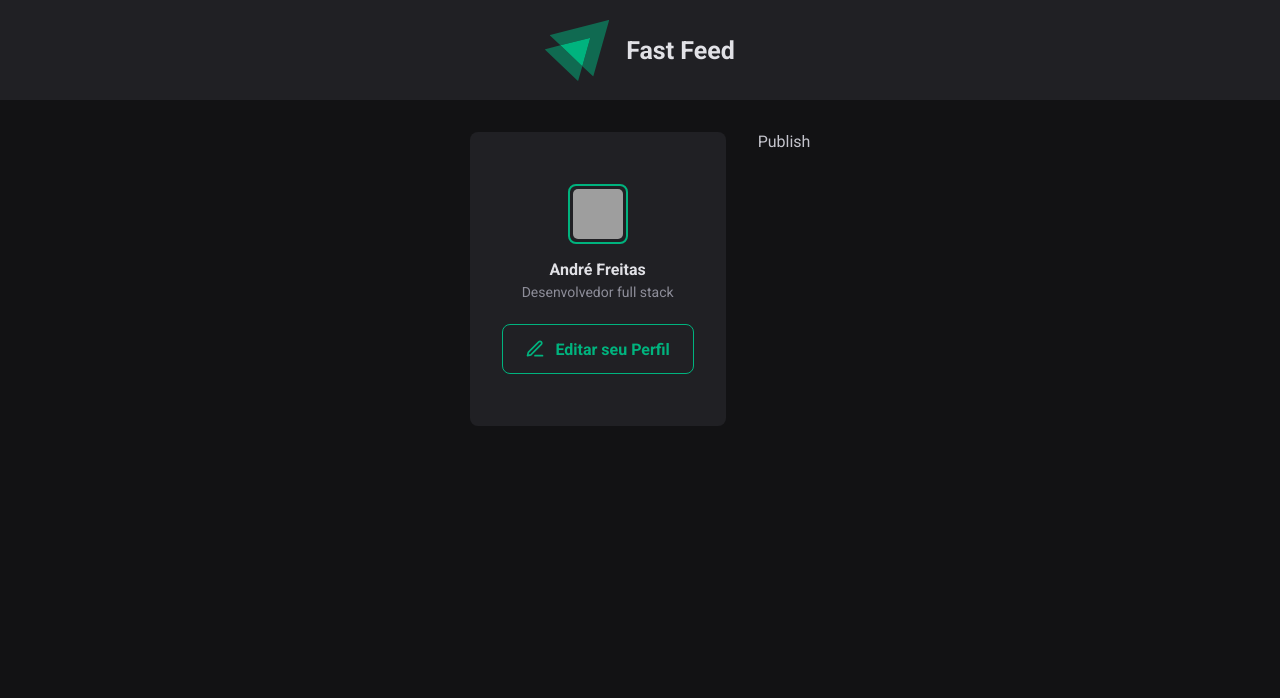
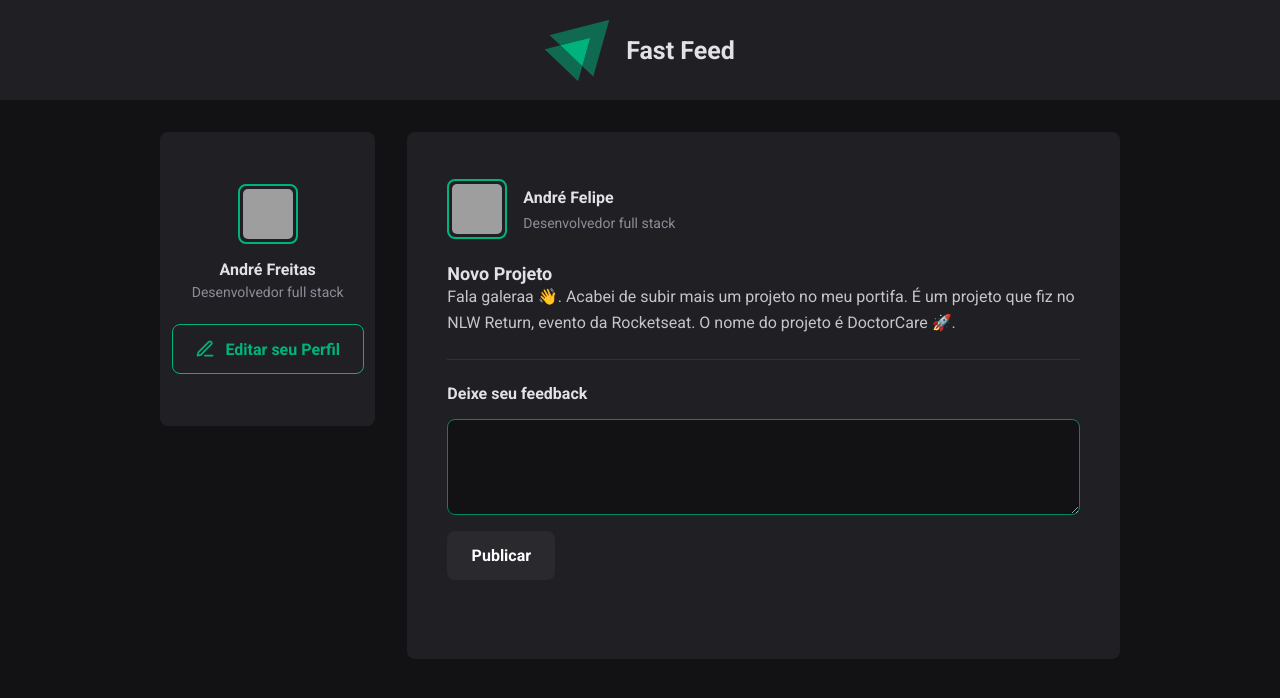
Before and after one commit to AndreFelipe97/fast-post-blog-pos, a Gatsby site: page / in a window 1280 px wide. Built offline with nearby package versions, Linux system fonts and the light colour scheme; Gatsby itself is replaced by a stand-in of ours; grey boxes are pictures that could not be loaded.

Commit message:
feat: create publish card

```diff
--- /dev/null
+++ b/src/components/cards/publish/index.tsx
@@ -0,0 +1,37 @@
+import React, { useState } from 'react';
+import { Avatar } from '../../Avatar';
+import { Container, FeedbackContent, ProfileContainer, ProfileContent, PublishContent } from './styles';
+
+export function Publish() {
+  const [data, setData] = useState<string>('');
+
+  return (
+    <Container>
+      <div>
+        <ProfileContainer>
+          <Avatar imageUrl="https://avatars.githubusercontent.com/u/38105957?v=4" />
+          <ProfileContent>
+            <span>André Felipe</span>
+            <p>Desenvolvedor full stack</p>
+          </ProfileContent>
+        </ProfileContainer>
+        <PublishContent>
+          <h1>Novo Projeto</h1>
+
+          <p>
+            Fala galeraa 👋. Acabei de subir mais um projeto no meu portifa.
+            É um projeto que fiz no NLW Return, evento da Rocketseat. O nome do
+            projeto é DoctorCare 🚀.
+          </p>
+        </PublishContent>
+        <FeedbackContent>
+          <h1>Deixe seu feedback</h1>
+
+          <textarea value={data} onChange={e => setData(e.target.value)} />
+
+          <button disabled={data ? false : true}>Publicar</button>
+        </FeedbackContent>
+      </div>
+    </Container>
+  );
+}
--- /dev/null
+++ b/src/components/cards/publish/styles.ts
@@ -0,0 +1,100 @@
+import styled from "styled-components";
+
+export const Container = styled.div`
+  display: flex;
+  flex-direction: column;
+  width: 832px;
+  height: auto;
+  border-radius: 8px;
+  background-color: #202024;
+  padding: 47px 40px;
+`;
+
+export const ProfileContainer = styled.div`
+  display: flex;
+  gap: 16px;
+`;
+
+export const ProfileContent = styled.div`
+  display: flex;
+  flex-direction: column;
+  justify-content: center;
+  gap: 8px;
+
+  span {
+    color: #e1e1e6;
+    font-size: 16px;
+    font-weight: 700;
+  }
+
+  p {
+    color: #8d8d99;
+    font-size: 14px;
+  }
+`;
+
+export const PublishContent = styled.div`
+  display: flex;
+  flex-direction: column;
+  padding: 24px 0;
+  border-bottom: 1px solid #323238;
+
+  h1 {
+    font-size: 18px;
+    font-weight: 700;
+    color: #e1e1e6;
+  }
+
+  p {
+    font-size: 16px;
+    color: #c4c4cc;
+    line-height: 1.6;
+  }
+`;
+
+export const FeedbackContent = styled.div`
+  width: 100%;
+  display: flex;
+  flex-direction: column;
+  gap: 16px;
+  padding: 24px 0 32px;
+
+  h1 {
+    color: #e1e1e6;
+    font-size: 16px;
+    font-weight: 700;
+  }
+
+  textarea {
+    min-height: 96px;
+    max-width: 752px;
+    border-radius: 8px;
+    background-color: #121214;
+    padding: 13px 16px 0;
+    color: #c4c4cc;
+    border-color: #00875F;
+
+    &:focus {
+      outline: 0;
+    }
+  }
+
+  button {
+    display: flex;
+    justify-content: center;
+    align-items: center;
+    width: 108px;
+    height: 49px;
+    background-color: #00875F;
+    color: #FFFFFF;
+    font-size: 16px;
+    font-weight: 700;
+    border-radius: 8px;
+    border: none;
+
+    &:disabled {
+      background-color: #29292E;
+      cursor: not-allowed;
+    }
+  }
+`;
--- a/src/pages/index.tsx
+++ b/src/pages/index.tsx
@@ -2,14 +2,13 @@ import * as React from "react"
 import type { HeadFC, PageProps } from "gatsby"
 import { Layout } from "../components/_layout";
 import { Profile } from "../components/cards/profile";
+import { Publish } from "../components/cards/publish";
 
 const IndexPage: React.FC<PageProps> = () => {
   return (
     <Layout>
       <Profile />
-      <div>
-        Publish
-      </div>
+      <Publish />
     </Layout>
   );
 }
```
